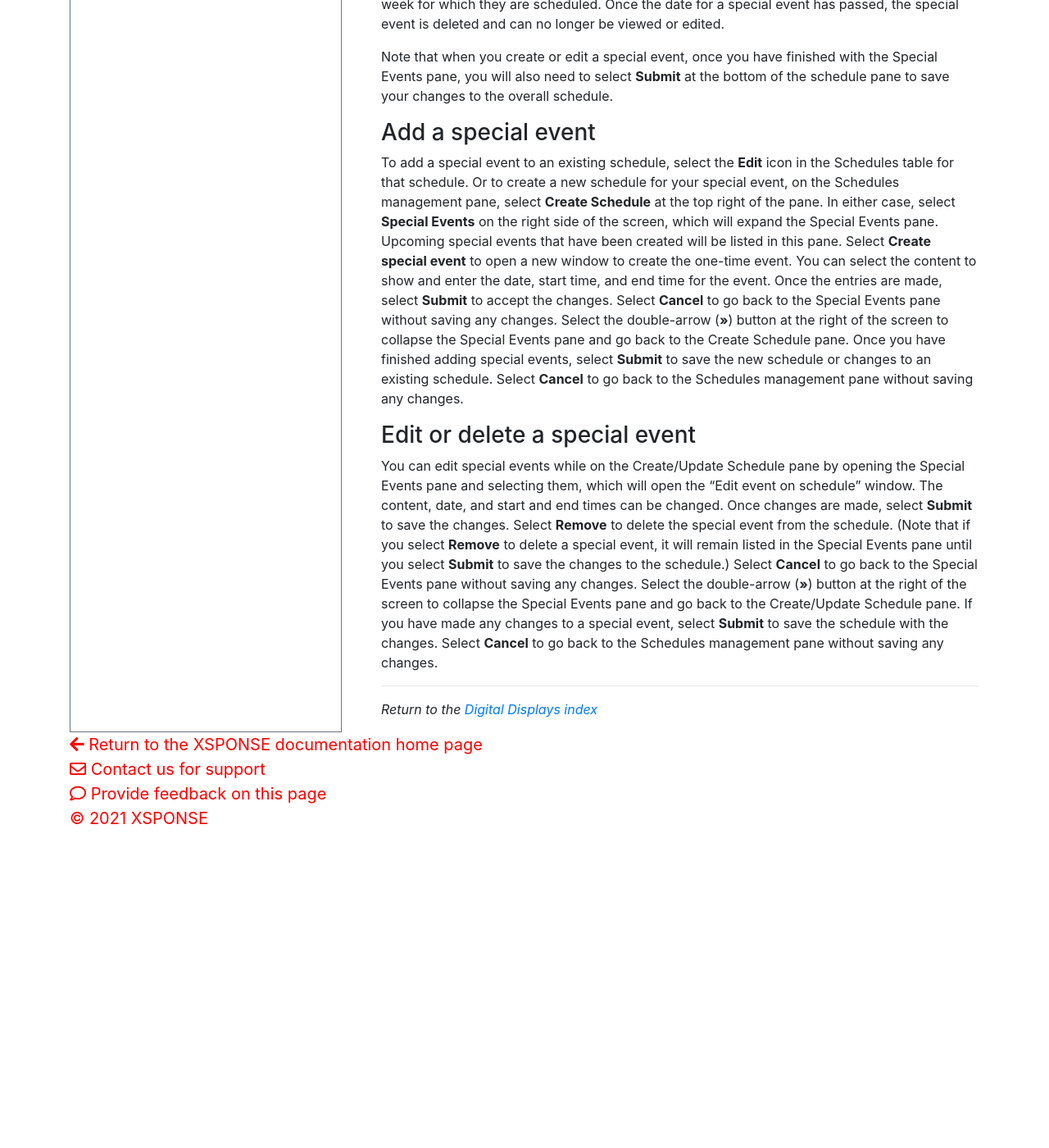
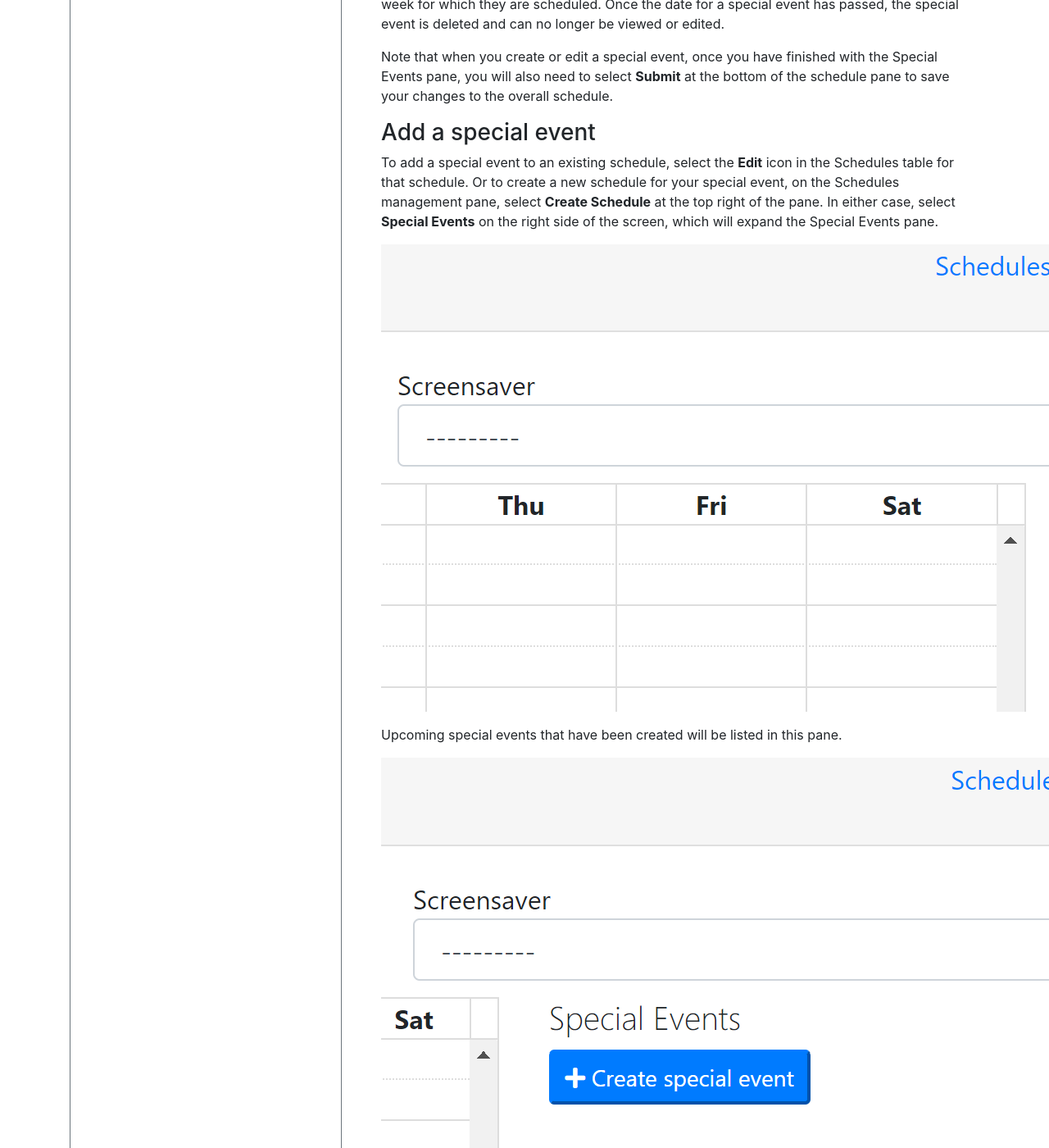
Before and after one commit to NrsSystems/docs, a Jekyll site: the page built from digital-displays/schedules-management.md, in a window 1280 px wide and 1400 px high, scrolled down 1806 px. Shown: the whole window at 82% size. Built offline with Jekyll 4.4.1, drawn with Linux system fonts in a browser that asks for light colours; our own code applies the rules of GitHub Pages for plain Markdown files; before the commit the page ends 2835 px from its top, so only the background shows below that.

Commit message:
Update schedules-management.md

```diff
--- a/digital-displays/schedules-management.md
+++ b/digital-displays/schedules-management.md
@@ -30,7 +30,15 @@ A special event is a one-time event when the content you select will be displaye
 Note that when you create or edit a special event, once you have finished with the Special Events pane, you will also need to select **Submit** at the bottom of the schedule pane to save your changes to the overall schedule.
 
 ### Add a special event
-To add a special event to an existing schedule, select the **Edit** icon in the Schedules table for that schedule. Or to create a new schedule for your special event, on the Schedules management pane, select **Create Schedule** at the top right of the pane. In either case, select **Special Events** on the right side of the screen, which will expand the Special Events pane. Upcoming special events that have been created will be listed in this pane. Select **Create special event** to open a new window to create the one-time event. You can select the content to show and enter the date, start time, and end time for the event. Once the entries are made, select **Submit** to accept the changes. Select **Cancel** to go back to the Special Events pane without saving any changes. Select the double-arrow (**>>**) button at the right of the screen to collapse the Special Events pane and go back to the Create Schedule pane. Once you have finished adding special events, select **Submit** to save the new schedule or changes to an existing schedule. Select **Cancel** to go back to the Schedules management pane without saving any changes.
+To add a special event to an existing schedule, select the **Edit** icon in the Schedules table for that schedule. Or to create a new schedule for your special event, on the Schedules management pane, select **Create Schedule** at the top right of the pane. In either case, select **Special Events** on the right side of the screen, which will expand the Special Events pane.
+
+![image of Special Events button](special_events_button.png)
+
+Upcoming special events that have been created will be listed in this pane.
+
+![image of Special Events pane](special_events_pane.png)
+
+Select **Create special event** to open a new window to create the one-time event. You can select the content to show and enter the date, start time, and end time for the event. Once the entries are made, select **Submit** to accept the changes. Select **Cancel** to go back to the Special Events pane without saving any changes. Select the double-arrow (**>>**) button at the right of the screen to collapse the Special Events pane and go back to the Create Schedule pane. Once you have finished adding special events, select **Submit** to save the new schedule or changes to an existing schedule. Select **Cancel** to go back to the Schedules management pane without saving any changes.
 
 ### Edit or delete a special event
 You can edit special events while on the Create/Update Schedule pane by opening the Special Events pane and selecting them, which will open the “Edit event on schedule” window. The content, date, and start and end times can be changed. Once changes are made, select **Submit** to save the changes. Select **Remove** to delete the special event from the schedule. (Note that if you select **Remove** to delete a special event, it will remain listed in the Special Events pane until you select **Submit** to save the changes to the schedule.) Select **Cancel** to go back to the Special Events pane without saving any changes. Select the double-arrow (**>>**) button at the right of the screen to collapse the Special Events pane and go back to the Create/Update Schedule pane. If you have made any changes to a special event, select **Submit** to save the schedule with the changes. Select **Cancel** to go back to the Schedules management pane without saving any changes.
```
